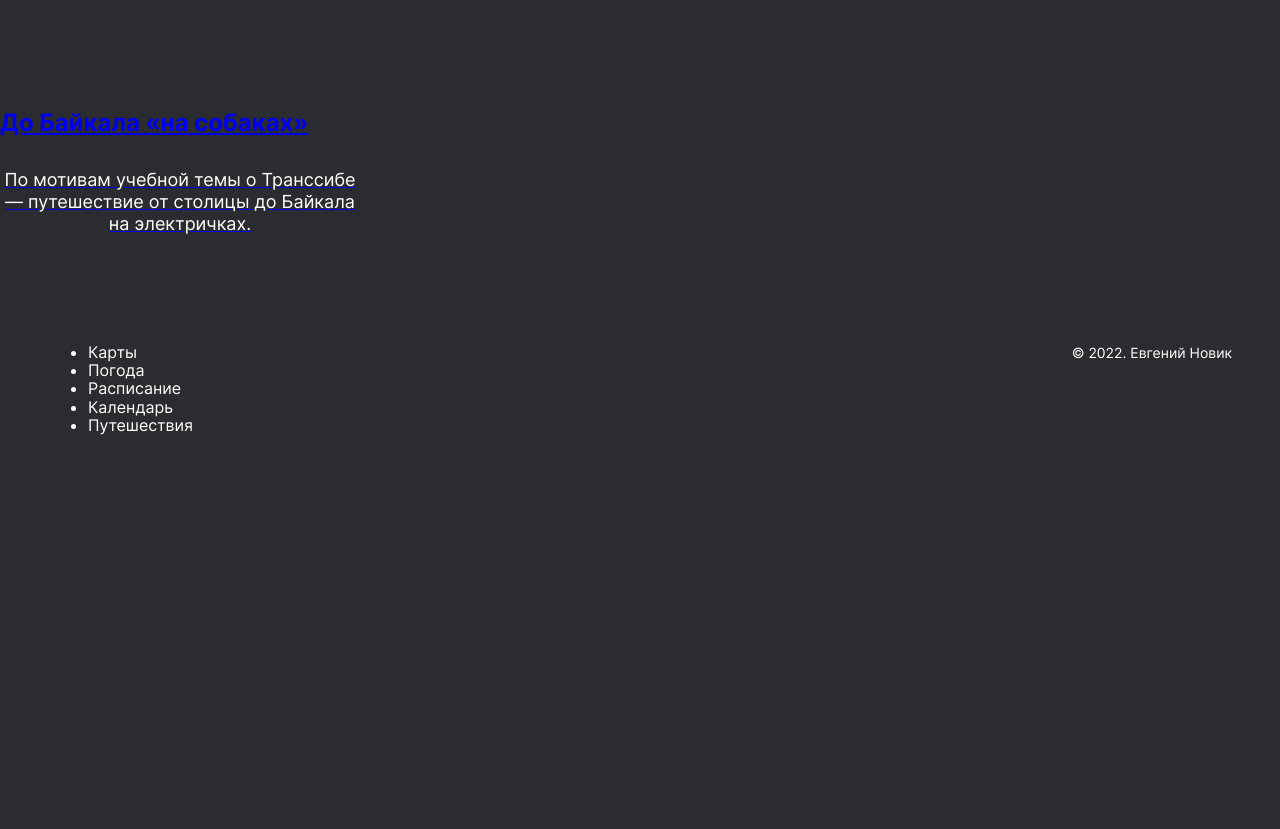
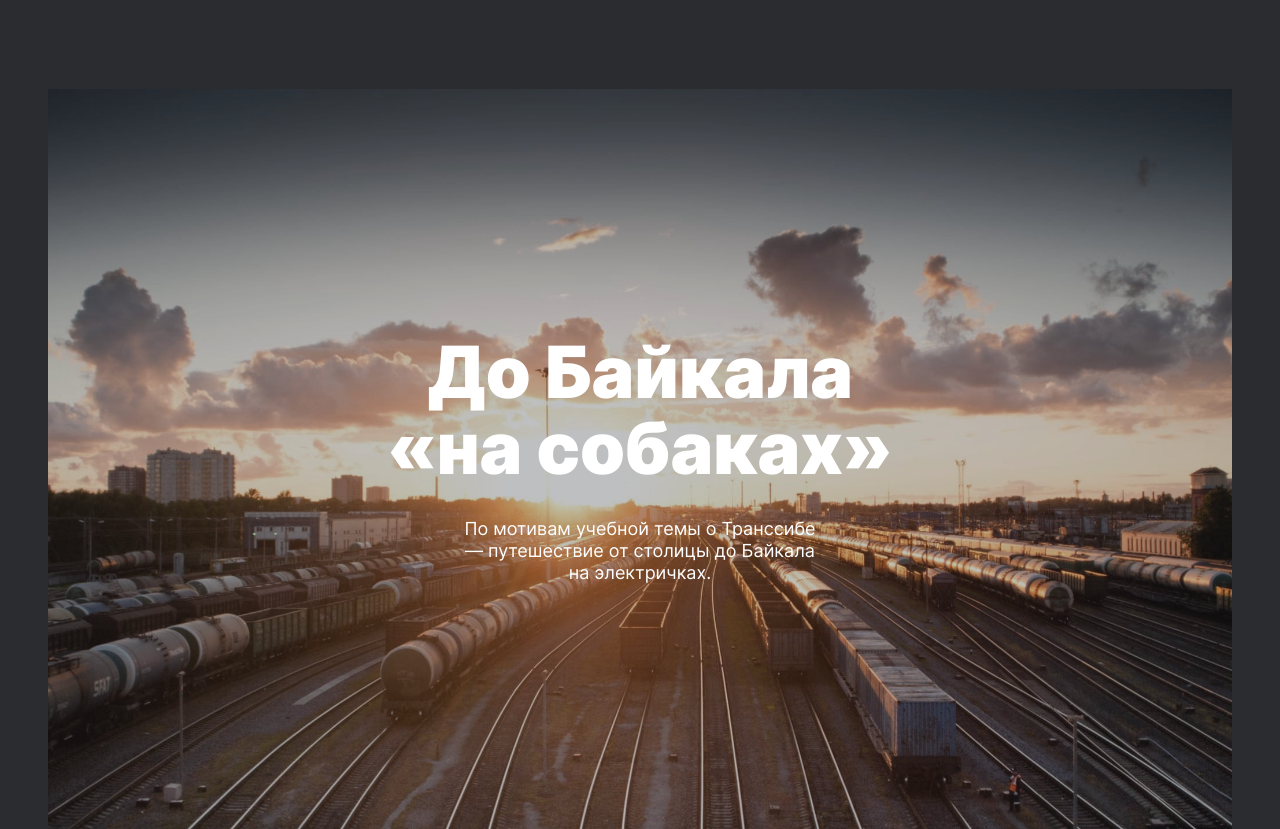
Before and after one commit to Something-Wr0ng/russian-travel, a plain HTML site: page index.html in a window 1280 px wide. Shown: the part 5912-6741 px from the top of the page. Before the commit the page ends 6386 px from the top, so only its background shows below. Drawn offline with Linux system fonts and the light colour scheme.

Commit message:
way fix3

```diff
--- a/blocks/cover/__title/cover__title.css
+++ b/blocks/cover/__title/cover__title.css
@@ -5,7 +5,6 @@
   font-weight: 900;
   font-size: 72px;
   line-height: 76px;
-  /* or 106% */
   text-align: center;
   max-width: 560px;
   max-height: 152px;
--- a/pages/index.css
+++ b/pages/index.css
@@ -16,25 +16,25 @@
 @import url('../blocks/intro/__title/intro__title.css');
 @import url('../blocks/intro/__text/intro__text.css');
 @import url('../blocks/intro/__list/intro__list.css');
-@import url(../blocks/intro/__list-item/intro__list-item.css);
-@import url(../blocks/intro/__list-item/_weight/intro__list-item_weight_normal.css);
-@import url(../blocks/photo-grid/photo-grid.css);
-@import url(../blocks/photo-grid/__item/photo-grid__item.css);
-@import url(../blocks/places/places.css);
-@import url(../blocks/place/place.css);
-@import url(../blocks/place/__title/place__title.css);
-@import url(../blocks/place/__website/place__website.css);
-@import url(../blocks/place/__url-heading/place__url-heading.css);
-@import url(../blocks/place/__link/place__link.css);
-@import url(../blocks/place/__image/place__image.css);
-@import url(../blocks/place/__description/place__description.css);
-@import url(../blocks/place/__paragraph/place__paragraph.css);
-@import url(../blocks/cover/cover.css);
-@import url(./blocks/cover/__overlay/cover__overlay.css);
-@import url(../blocks/cover/__title/cover__title.cs");
-@import url(../blocks/cover/__subtitle/cover__subtitle.css);
-@import url(../blocks/footer/footer.css);
-@import url(../blocks/navigation/navigation.css);
-@import url(./blocks/navigation/__link-list/navigation__link-list.css);
-@import url(../blocks/navigation/__link/navigation__link.css);
-@import url(../blocks/footer/__copyright/footer__copyright.css);
+@import url('../blocks/intro/__list-item/intro__list-item.css');
+@import url('../blocks/intro/__list-item/_weight/intro__list-item_weight_normal.css');
+@import url('../blocks/photo-grid/photo-grid.css');
+@import url('../blocks/photo-grid/__item/photo-grid__item.css');
+@import url('../blocks/places/places.css');
+@import url('../blocks/place/place.css');
+@import url('../blocks/place/__title/place__title.css');
+@import url('../blocks/place/__website/place__website.css');
+@import url('../blocks/place/__url-heading/place__url-heading.css');
+@import url('../blocks/place/__link/place__link.css');
+@import url('../blocks/place/__image/place__image.css');
+@import url('../blocks/place/__description/place__description.css');
+@import url('../blocks/place/__paragraph/place__paragraph.css');
+@import url('../blocks/cover/cover.css');
+@import url('../blocks/cover/__overlay/cover__overlay.css');
+@import url('../blocks/cover/__title/cover__title.css');
+@import url('../blocks/cover/__subtitle/cover__subtitle.css');
+@import url('../blocks/footer/footer.css');
+@import url('../blocks/navigation/navigation.css');
+@import url('../blocks/navigation/__link-list/navigation__link-list.css');
+@import url('../blocks/navigation/__link/navigation__link.css');
+@import url('../blocks/footer/__copyright/footer__copyright.css');
```
